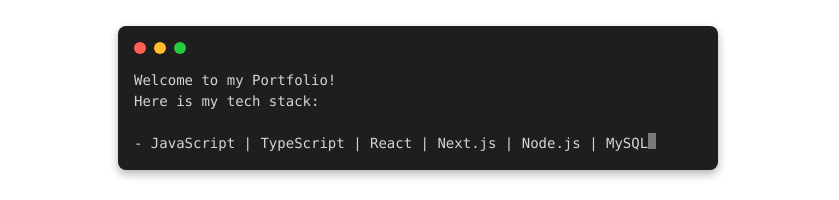
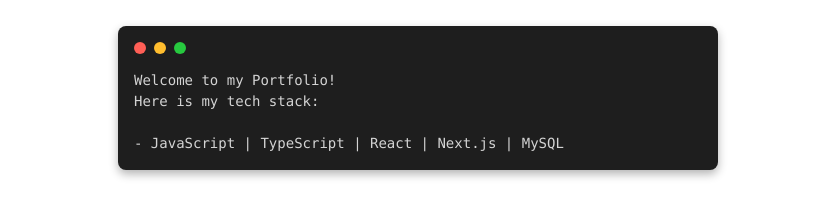
Before and after one commit to stevens69400/portfolio-site, a Next.js app in the folder portfolio-site/: page / in a window 1280 px wide. Shown: the part 428-628 px from the top of the page, without its empty margins (222-1061 px from the left). Built offline with nearby package versions, Linux system fonts and the light colour scheme.

Commit message:
Fixed Terminal Visual

```diff
--- a/portfolio-site/src/app/component/Terminal.tsx
+++ b/portfolio-site/src/app/component/Terminal.tsx
@@ -7,7 +7,7 @@
   'Welcome to my Portfolio!',
   'Here is my tech stack:',
   '',
-  '- JavaScript | TypeScript | React | Next.js | Node.js | MySQL',
+  '- JavaScript | TypeScript | React | Next.js | MySQL',
 ];
 
 const Terminal: React.FC = () => {
```
